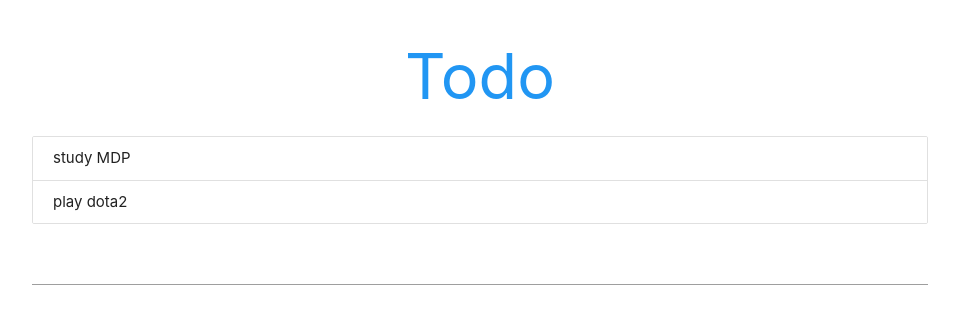
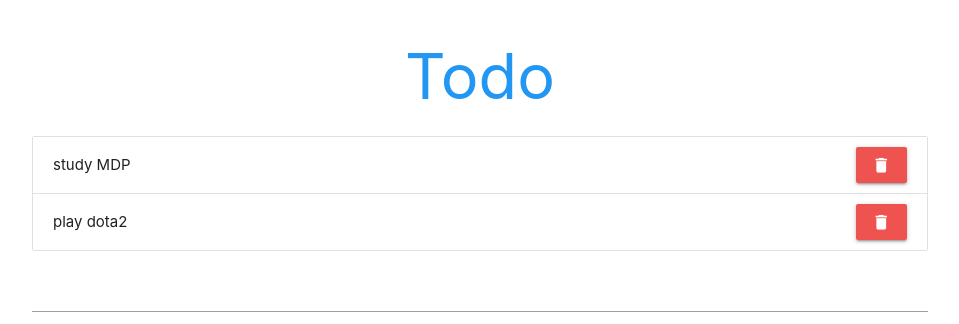
Before and after one commit to panduananto/todos-react, a React (Create React App) app: page / in a window 1280 px wide. Shown: the top 324 px of the page, without its empty margins (160-1119 px from the left). Built offline with nearby package versions, Linux system fonts and the light colour scheme.

Commit message:
completing task work

```diff
--- a/public/index.html
+++ b/public/index.html
@@ -24,7 +24,14 @@
       work correctly both with client-side routing and a non-root public URL.
       Learn how to configure a non-root public URL by running `npm run build`.
     -->
-    <link rel="stylesheet" href="https://cdnjs.cloudflare.com/ajax/libs/materialize/1.0.0/css/materialize.min.css">
+    <link
+      rel="stylesheet"
+      href="https://cdnjs.cloudflare.com/ajax/libs/materialize/1.0.0/css/materialize.min.css"
+    />
+    <link
+      href="https://fonts.googleapis.com/icon?family=Material+Icons"
+      rel="stylesheet"
+    />
     <title>Todos</title>
   </head>
   <body>
--- a/src/App.js
+++ b/src/App.js
@@ -1,6 +1,6 @@
 import React, { Component } from "react";
 import Todos from "./Todos";
-import AddTodo from "./AddTodo";
+import FormTodo from "./FormTodo";
 
 class App extends Component {
   state = {
@@ -8,12 +8,32 @@ class App extends Component {
       {
         id: 1,
         content: "study MDP",
+        complete: false,
       },
       {
         id: 2,
         content: "play dota2",
+        complete: false,
       },
     ],
+  };
+
+  completeTodo = (id) => {
+    const todos = this.state.todos.map((todo) => {
+      if (todo.id === id) {
+        return {
+          id: todo.id,
+          content: todo.content,
+          complete: !todo.complete,
+        };
+      } else {
+        return todo;
+      }
+    });
+
+    this.setState({
+      todos: todos,
+    });
   };
 
   deleteTodo = (id) => {
@@ -38,8 +58,12 @@ class App extends Component {
     return (
       <div className="todo-app container">
         <h1 className="center blue-text">Todo</h1>
-        <Todos todos={this.state.todos} deleteTodo={this.deleteTodo} />
-        <AddTodo addTodo={this.addTodo} />
+        <Todos
+          todos={this.state.todos}
+          completeTodo={this.completeTodo}
+          deleteTodo={this.deleteTodo}
+        />
+        <FormTodo addTodo={this.addTodo} />
       </div>
     );
   }
--- a/src/AddTodo.js
+++ b/src/FormTodo.js
@@ -1,8 +1,9 @@
 import React, { Component } from "react";
 
-class AddTodo extends Component {
+class FormTodo extends Component {
   state = {
     content: "",
+    complete: false,
   };
 
   handleChange = (e) => {
@@ -34,4 +35,4 @@ class AddTodo extends Component {
   }
 }
 
-export default AddTodo;
+export default FormTodo;
--- a/src/Todos.js
+++ b/src/Todos.js
@@ -1,16 +1,27 @@
 import React from "react";
 
-const Todos = ({ todos, deleteTodo }) => {
+const Todos = ({ todos, completeTodo, deleteTodo }) => {
   const todosList = todos.length ? (
     todos.map((todo) => {
       return (
         <div className="todo-item collection-item" key={todo.id}>
           <div
+            style={{ textDecoration: todo.complete ? "line-through" : "" }}
             onClick={() => {
-              deleteTodo(todo.id);
+              completeTodo(todo.id);
             }}
           >
             {todo.content}
+          </div>
+          <div className="button-group secondary-content">
+            <div
+              className="waves-effect waves-light btn red lighten-1"
+              onClick={() => {
+                deleteTodo(todo.id);
+              }}
+            >
+              <i className="material-icons">delete</i>
+            </div>
           </div>
         </div>
       );
--- a/src/index.css
+++ b/src/index.css
@@ -11,3 +11,17 @@ code {
   font-family: source-code-pro, Menlo, Monaco, Consolas, 'Courier New',
     monospace;
 }
+
+.todo-item {
+  display: flex;
+  flex-direction: row;
+  align-items: center;
+  justify-content: space-between;
+}
+
+.button-group {
+  display: flex;
+  flex-direction: row;
+  align-items: center;
+  justify-content: space-between;
+}
```
